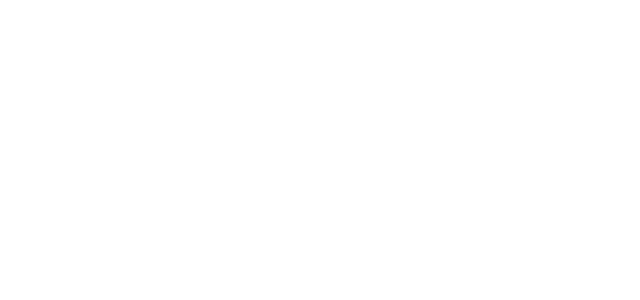
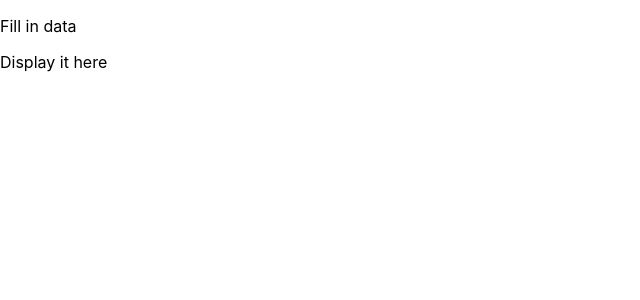
Before and after one commit to DenisWritesCode/odin-cv-application, a React (Create React App) app: page / in a window 1280 px wide. Shown: the top 300 px of the page, without its empty margins (0-640 px from the left). Built offline with nearby package versions, Linux system fonts and the light colour scheme.

Commit message:
Added layout

```diff
--- a/src/App.js
+++ b/src/App.js
@@ -1,5 +1,10 @@
 function App() {
-  return <div className="App"></div>;
+  return (
+    <div className="App">
+      <p>Fill in data</p>
+      <p>Display it here</p>
+    </div>
+  );
 }
 
 export default App;
```
